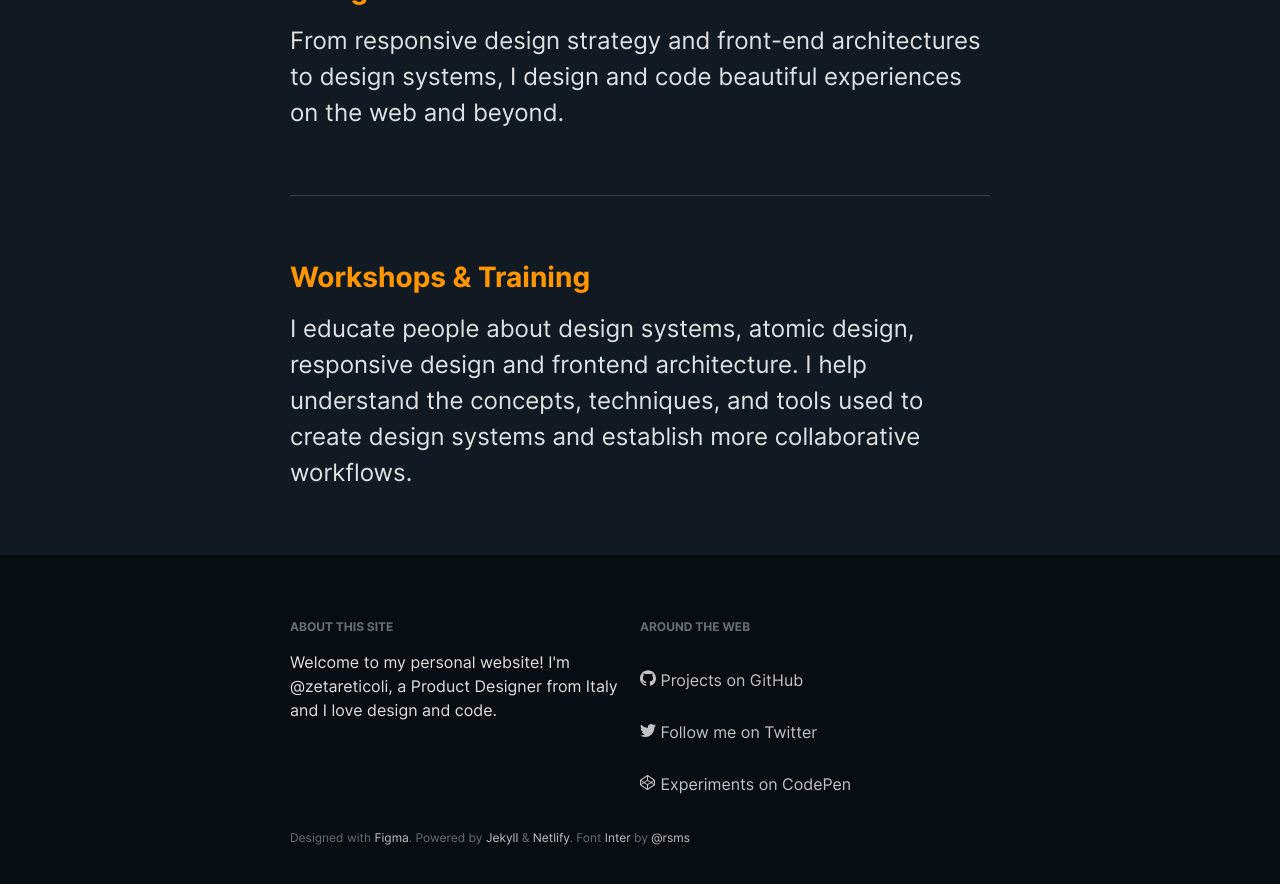
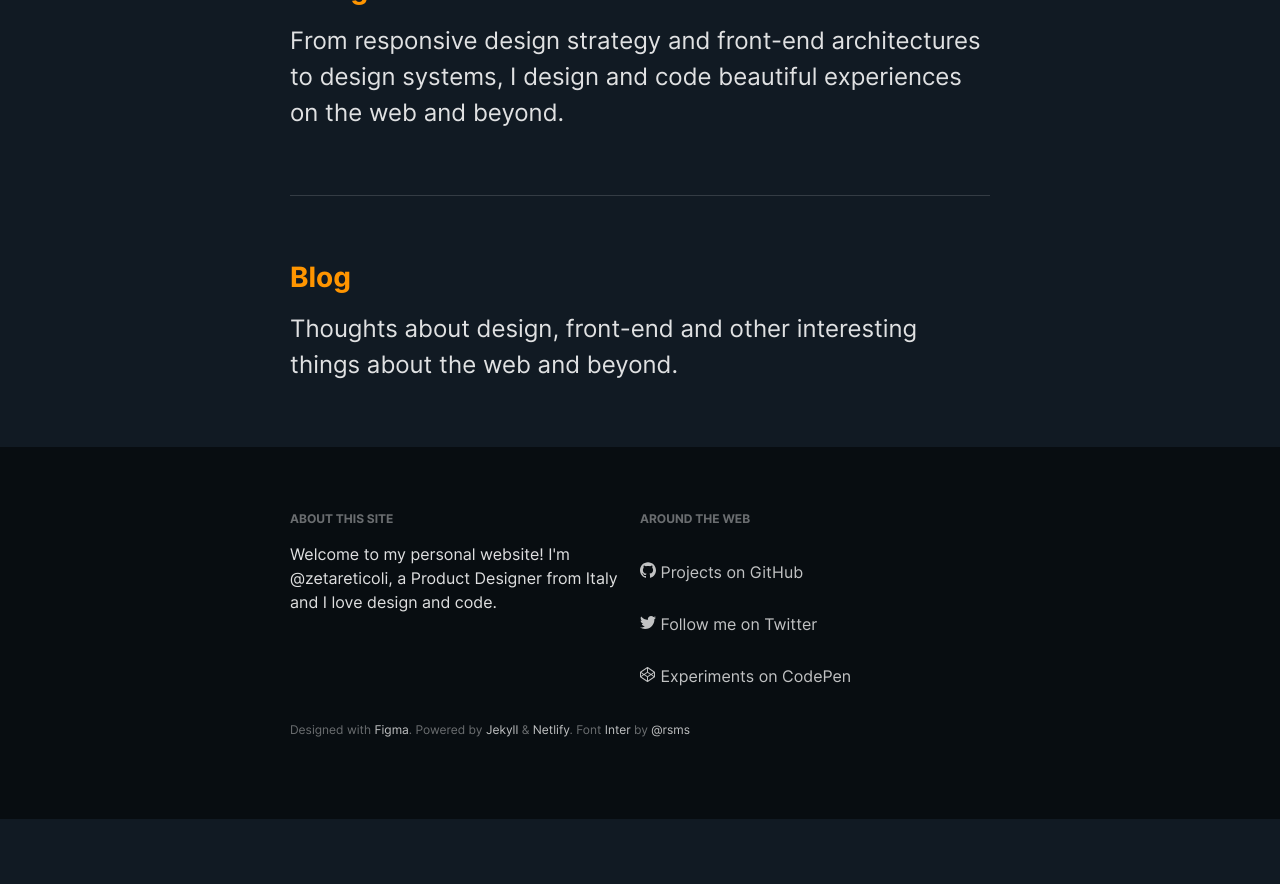
Before and after one commit to zetareticoli/fi, a Jekyll site: the page built from index.html, in a window 1280 px wide and 900 px high, scrolled down 994 px. Shown: the top 884 px of the window. Built offline with Jekyll 4.4.1, drawn with Linux system fonts in a browser that asks for light colours; the list of posts is cut into pages by our own code; after the commit the page ends 1813 px from its top, so only the background shows below that.

Commit message:
Updated homepage box

```diff
--- a/index.html
+++ b/index.html
@@ -25,10 +25,8 @@ home: true
 </section>
 
 <section class="box">
-  <h2><a href="/workshop" target="_self">Workshops & Training</a></h2>
+  <h2><a href="/workshop" target="_self">Blog</a></h2>
   <p class="lead unspace">
-    I educate people about design systems, atomic design, responsive design and frontend architecture.
-    I help understand the concepts, techniques, and tools used to create design systems and establish
-    more collaborative workflows.
+    Thoughts about design, front-end and other interesting things about the web and beyond.
   </p>
 </section>
```
